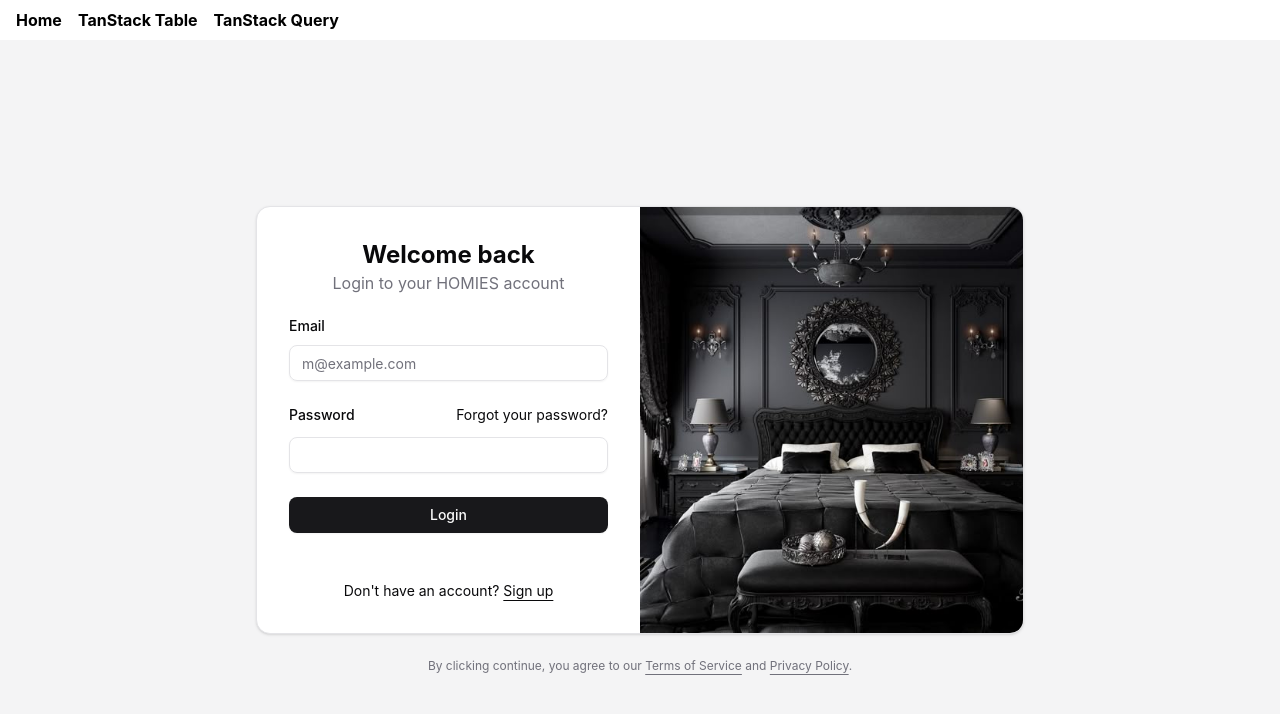
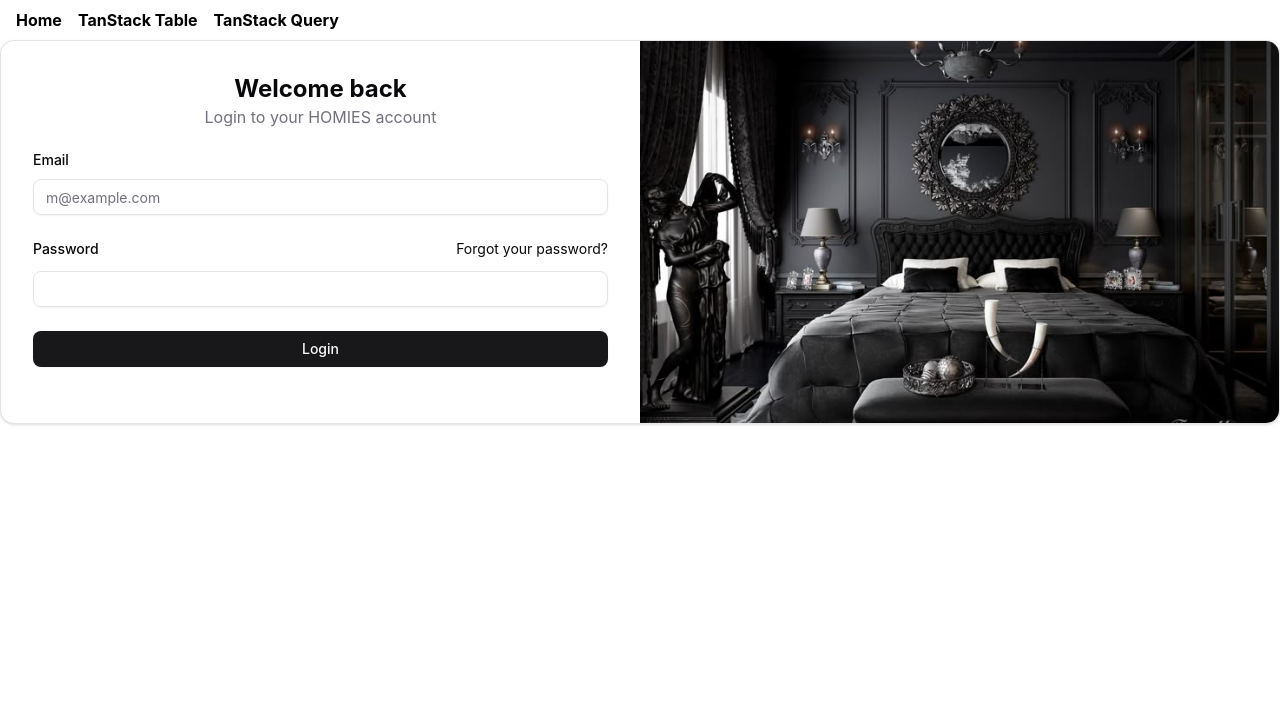
Before and after one commit to SANDY655/HOMIES, a React (Vite) app in the folder frontend/: page /login in a window 1280 px wide. Shown: the top 714 px of the page. Built offline with nearby package versions, Linux system fonts and the light colour scheme.

Commit message:
Added a Dummy Dashboard page with protected route

```diff
--- a/frontend/src/App.tsx
+++ b/frontend/src/App.tsx
@@ -6,8 +6,6 @@ function App() {
   return (
     <div className="flex min-h-svh flex-col items-center justify-center bg-muted p-6 md:p-10">
       <div className="w-full max-w-sm md:max-w-3xl">
-        {/* <LoginForm />
-        <RegisterForm /> */}
         <Tabs defaultValue="Login" className="items-center">
           <TabsList>
             <TabsTrigger value="Login">Login</TabsTrigger>
--- a/frontend/src/components/login-form.tsx
+++ b/frontend/src/components/login-form.tsx
@@ -8,14 +8,13 @@ import { Input } from "@/components/ui/input";
 import { Label } from "@/components/ui/label";
 import axios from "axios";
 import { useState } from "react";
-import { createRoute, RootRoute } from "@tanstack/react-router";
-
+import { createRoute, RootRoute, useNavigate } from "@tanstack/react-router";
+import { useRouter } from "@tanstack/react-router";
 // Zod schema for validation
 const loginSchema = z.object({
   email: z.string().email("Invalid email address"),
   password: z.string().min(6, "Password must be at least 6 characters"),
 });
-
 type LoginSchema = z.infer<typeof loginSchema>;
 
 export function LoginForm({
@@ -30,12 +29,13 @@ export function LoginForm({
     resolver: zodResolver(loginSchema),
   });
 
+  const router = useRouter();
   const [loading, setLoading] = useState(false);
   const [message, setMessage] = useState("");
 
   const onSubmit = async (data: LoginSchema) => {
-    setLoading(true); // Set loading state when form submission starts
-    setMessage(""); // Reset message state
+    setLoading(true);
+    setMessage("");
 
     try {
       const response = await axios.post(
@@ -44,11 +44,14 @@ export function LoginForm({
           email: data.email,
           password: data.password,
         },
-        {
-          withCredentials: true, // Send cookies if needed
-        }
+        { withCredentials: true }
       );
+      console.log(response);
+      localStorage.setItem("user", JSON.stringify(data.email));
       setMessage("Login Successful");
+
+      const redirectTo = router.state.location.search.redirect ?? "/dashboard";
+      router.navigate({ to: redirectTo });
     } catch (error: any) {
       if (axios.isAxiosError(error)) {
         setMessage(error.response?.data?.message || "Login failed");
@@ -56,13 +59,11 @@ export function LoginForm({
         setMessage("An unexpected error occurred");
       }
     } finally {
-      setLoading(false); // Reset loading state after request is completed
+      setLoading(false);
     }
   };
 
   return (
-    <div className="flex min-h-svh flex-col items-center justify-center bg-muted p-6 md:p-10">
-      <div className="w-full max-w-sm md:max-w-3xl">
     <div className={cn("flex flex-col gap-6", className)} {...props}>
       <Card className="overflow-hidden p-0">
         <CardContent className="grid p-0 md:grid-cols-2">
@@ -85,9 +86,7 @@ export function LoginForm({
                   {...register("email")}
                 />
                 {errors.email && (
-                      <p className="text-sm text-red-500">
-                        {errors.email.message}
-                      </p>
+                  <p className="text-sm text-red-500">{errors.email.message}</p>
                 )}
               </div>
 
@@ -121,20 +120,12 @@ export function LoginForm({
 
               {/* Display message */}
               {message && (
-                    <p className="text-center text-sm text-green-500">
-                      {message}
-                    </p>
+                <p className="text-center text-sm text-green-500">{message}</p>
               )}
 
               <div className="grid grid-cols-3 gap-4"></div>
 
               {/* Redirect to Sign Up page */}
-                  <div className="text-center text-sm">
-                    Don&apos;t have an account?{" "}
-                    <a href="#" className="underline underline-offset-4">
-                      Sign up
-                    </a>
-                  </div>
             </div>
           </form>
 
@@ -150,12 +141,6 @@ export function LoginForm({
       </Card>
 
       {/* Footer Text */}
-          <div className="text-muted-foreground *:[a]:hover:text-primary text-center text-xs text-balance *:[a]:underline *:[a]:underline-offset-4">
-            By clicking continue, you agree to our{" "}
-            <a href="#">Terms of Service</a> and <a href="#">Privacy Policy</a>.
-          </div>
-        </div>
-      </div>
     </div>
   );
 }
--- a/frontend/src/components/register-form.tsx
+++ b/frontend/src/components/register-form.tsx
@@ -72,8 +72,6 @@ export function RegisterForm({
   };
 
   return (
-    <div className="flex min-h-svh flex-col items-center justify-center bg-muted p-6 md:p-10">
-      <div className="w-full max-w-sm md:max-w-3xl">
     <div className={cn("flex flex-col gap-6", className)} {...props}>
       <Card className="overflow-hidden p-0">
         <CardContent className="grid p-0 md:grid-cols-2">
@@ -107,9 +105,7 @@ export function RegisterForm({
                   {...register("email")}
                 />
                 {errors.email && (
-                      <p className="text-sm text-red-500">
-                        {errors.email.message}
-                      </p>
+                  <p className="text-sm text-red-500">{errors.email.message}</p>
                 )}
               </div>
 
@@ -152,19 +148,10 @@ export function RegisterForm({
                   {message}
                 </p>
               )}
-
-                  <div className="text-center text-sm">
-                    Already have an account?{" "}
-                    <a href="#" className="underline underline-offset-4">
-                      Sign in
-                    </a>
-                  </div>
             </div>
           </form>
         </CardContent>
       </Card>
-        </div>
-      </div>
     </div>
   );
 }
--- a/frontend/src/main.tsx
+++ b/frontend/src/main.tsx
@@ -23,6 +23,7 @@ import reportWebVitals from "./reportWebVitals.ts";
 import App from "./App.tsx";
 import loginForm, { LoginForm } from "./components/login-form.tsx";
 import registerForm from "./components/register-form.tsx";
+import DashboardRoute from "./pages/Dashboard.tsx";
 
 const rootRoute = createRootRoute({
   component: () => (
@@ -45,6 +46,7 @@ const routeTree = rootRoute.addChildren([
   indexRoute,
   loginForm(rootRoute),
   registerForm(rootRoute),
+  DashboardRoute(rootRoute),
   DemoTable(rootRoute),
   DemoTanstackQuery(rootRoute),
 ]);
@@ -53,6 +55,11 @@ const router = createRouter({
   routeTree,
   context: {
     ...TanstackQuery.getContext(),
+    auth: {
+      isAuthenticated: () => {
+        return Boolean(localStorage.getItem("user"));
+      },
+    },
   },
   defaultPreload: "intent",
   scrollRestoration: true,
--- /dev/null
+++ b/frontend/src/pages/Dashboard.tsx
@@ -0,0 +1,18 @@
+import { createRoute, redirect, RootRoute } from "@tanstack/react-router";
+import React from "react";
+
+export function Dashboard() {
+  return <div>dashboard</div>;
+}
+
+export default (parentRoute: RootRoute) =>
+  createRoute({
+    path: "/dashboard",
+    component: Dashboard,
+    getParentRoute: () => parentRoute,
+    beforeLoad: ({ context, location }) => {
+      if (!context.auth.isAuthenticated()) {
+        throw redirect({ to: "/", search: { redirect: location.href } });
+      }
+    },
+  });
```
Lines whose indentation alone changed are shown as unchanged.
